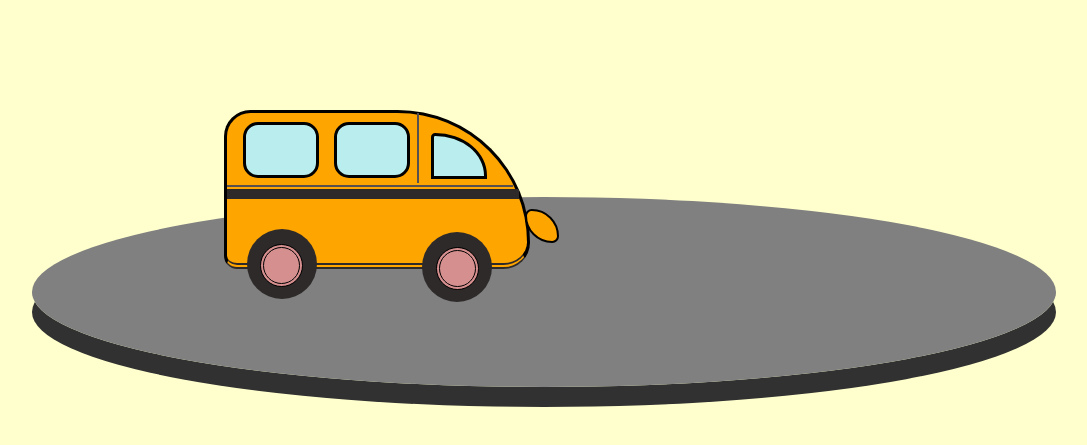
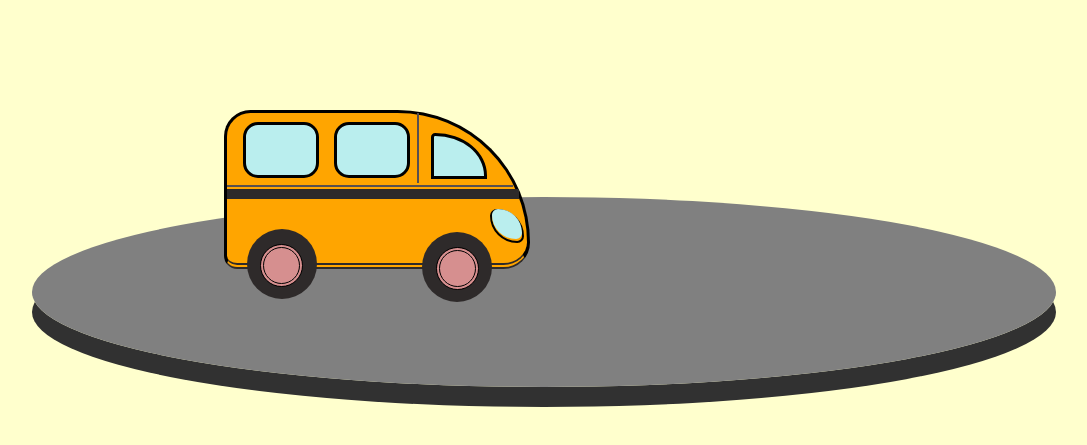
Before and after one commit to ClaudineiMiller/Van-se-locomovendo-html, a plain HTML site: page index.html in a window 1280 px wide. Shown: the part 213-658 px from the top of the page, without its empty margins (96-1183 px from the left). Drawn offline with Linux system fonts and the light colour scheme; a web font is replaced by a local one.

Commit message:
Update style.css
Inclusão das configurações do id do farol que deletei por acidente.

```diff
--- a/style.css
+++ b/style.css
@@ -166,6 +166,17 @@ h1 {
     margin-top: 2px;
 }
 
+#farol {
+    float: right;
+    background-color: white;
+    width: 30px;
+    height: 30px;
+    margin-right: 5px;
+    margin-top: 10px;
+    border-radius: 20% 80%;
+    animation: farol-piscando 1s linear infinite;
+}
+
 #farol-border-fixa {
     float: right;
     background-color: orange;
```
